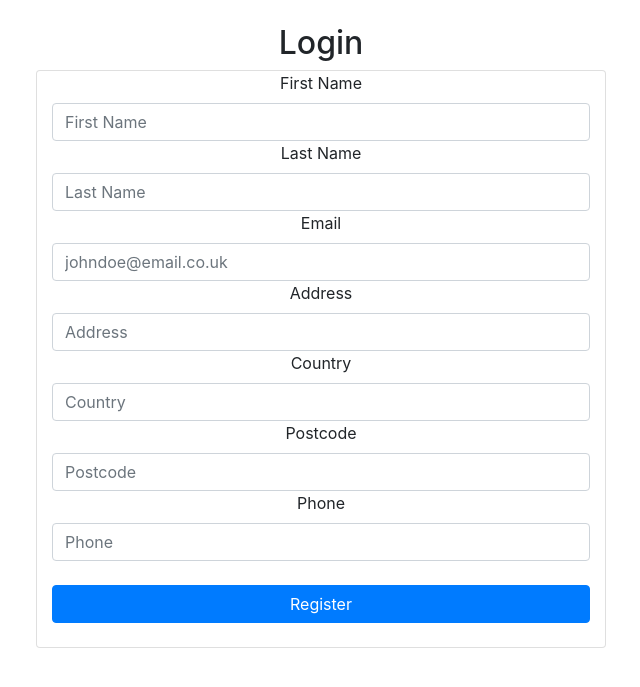
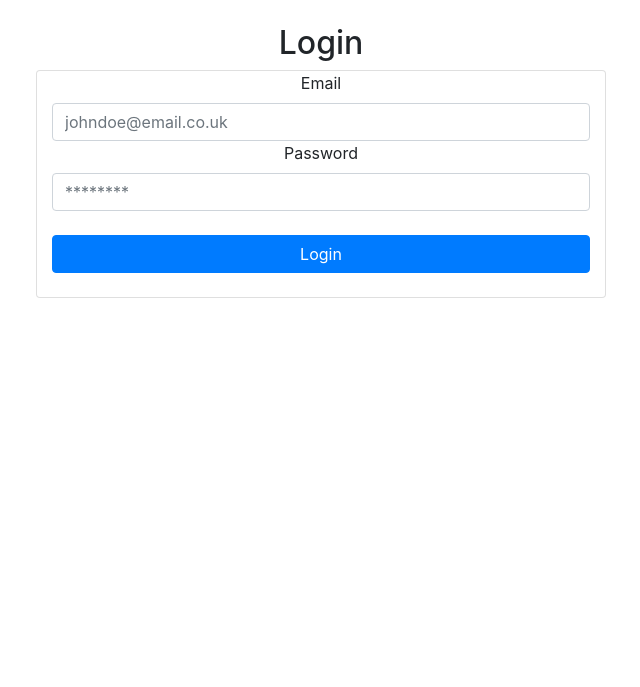
Before and after one commit to numbology/wh-task, a PHP site: page /user/login/ in a window 1280 px wide. Shown: the part 56-743 px from the top of the page, without its empty margins (319-959 px from the left). Run offline with PHP 8.4, Linux system fonts and the light colour scheme; data that the repository does not hold is empty.

Commit message:
registration, signing out, validation, report

```diff
--- a/bootstrap.php
+++ b/bootstrap.php
@@ -1,4 +1,5 @@
 <?php
+session_start();
 
 include "config.php";
 include "autoloader.php";
--- a/config.php
+++ b/config.php
@@ -8,6 +8,7 @@ define("DB_PASS", "");
 define("DB_NAME", "workhorse");
 
 define("ROOT_DIR", __DIR__);
+define("BASE_URL", "http://workhorse.site/");
 define("DS", DIRECTORY_SEPARATOR);
 
 define("DEFAULT_CONTROLLER", "HomeController");
--- a/controllers/BaseController.php
+++ b/controllers/BaseController.php
@@ -14,8 +14,19 @@ class BaseController {
     {
         $path = ROOT_DIR . DS . 'views' . DS  . $view . '.php';
         $layout = ROOT_DIR . DS . 'views' . DS . 'layouts' . DS . $layout . '.php';
+        $data['data'] = $data;
         $data['file'] = $path;
         include($layout);
     }
 
+    public function redirect($controller, $method = null, $params = [])
+    {
+        if (!$method) $method = DEFAULT_METHOD;
+        $url = BASE_URL . $controller . "/" . $method;
+        if ($params) {
+            $url .= '/' . join("/", $params);
+        }
+        header("Location: " . $url);
+    }
+
 }
--- a/controllers/UserController.php
+++ b/controllers/UserController.php
@@ -5,32 +5,48 @@ class UserController extends BaseController {
     public function __construct()
     {
         $this->model = new User();
-
     }
 
     public function index()
     {
         // show all users
-        $this->model->getUsers();
+        $rows = $this->model->getUsers();
+        $this->loadView('report', $rows);
     }
 
-    public function create()
-    {
-        echo '<pre>'; print_r($_POST); echo '</pre>'; die;
-        // create user
-        if ($this->model->saveUser()) {
-            // redirect
+    public function register() {
+        // show register view or registers the user
+        if ($_SERVER['REQUEST_METHOD'] == 'POST') {
+            $saved = $this->model->saveUser();
+            if (is_array($saved)) {
+                // if errors occur
+                $this->loadView('register', $saved);
+            } else {
+                $this->redirect('login');
+            }
+        } else {
+            $this->loadView('register');
         }
     }
 
-
-    public function register() {
-        // show register view
-        $this->loadView('register');
+    public function login() {
+        if (isset($_SESSION['logged_in'])) $this->redirect('home');
+        // show login view or logins the user
+        if ($_SERVER['REQUEST_METHOD'] == 'POST') {
+            $loggedIn = $this->model->loginUser();
+            if (is_array($loggedIn)) {
+                $this->loadView('login', $loggedIn);
+            } else {
+                $this->redirect('home');
+            }
+        } else {
+            $this->loadView('login');
+        }
     }
 
-    public function login() {
-        // show login view
-        $this->loadView('login');
+    public function logout() {
+        unset($_SESSION['logged_in']);
+        session_destroy();
+        $this->redirect('home');
     }
 }
--- a/models/User.php
+++ b/models/User.php
@@ -5,7 +5,7 @@ class User extends Model {
     {
         $result = $this->db->query("SELECT * FROM users");
         $rows = $result->fetch_all(MYSQLI_ASSOC);
-        echo '<pre>'; print_r($rows); echo '</pre>'; die;
+        return $rows;
     }
 
     public function getUser($id)
@@ -16,11 +16,67 @@ class User extends Model {
 
     public function saveUser()
     {
-        // save user
+
+        if ($_POST['password'] !== $_POST['re_password']) {
+            $errors['errors'] = "Passwords don't match. Please fill in details again.";
+        }
+
+        $email = $_POST['email'];
+
+        $checkIfExists = $this->db->query("SELECT 1 FROM users WHERE email = '$email'");
+        $checkResult = $checkIfExists->fetch_all(MYSQLI_ASSOC);
+
+        if (!empty($checkResult)) {
+            $errors['errors'] = "User with this email already exists.";
+        }
+
+        $fields = ['phone','first_name', 'last_name', 'address', 'postcode', 'country', 'password'];
+        $data = [];
+
+        foreach($fields as $field) {
+            if(empty($_POST[$field])) {
+                $errors['errors'] = "Please fill all required fields.";
+                return $errors;
+            }
+            $data[$field] = $this->validate($_POST[$field]);
+        }
+        extract($data);
+        $password = md5($this->validate($_POST['password']));
+
+        $insertQuery = "INSERT INTO users (first_name, last_name, email, phone, address, postcode, country, password)
+                            VALUES ('$first_name', '$last_name', '$email', '$phone', '$address', '$postcode', '$country', '$password');";
+
+        if (!empty($errors)) {
+            return $errors;
+        }
+
+        $this->db->query($insertQuery);
     }
 
-    public function validate()
+    public function validate($v)
     {
-        // vaidate all fields before save
+        $v = trim($v);
+        filter_var($v, FILTER_SANITIZE_STRING);
+        $v = $this->db->real_escape_string($v);
+
+        return $v;
+    }
+
+    public function loginUser()
+    {
+        $email = $this->validate($_POST['email']);
+        $password = md5($this->validate($_POST['password']));
+
+        $checkIfValid = $this->db->query("SELECT * FROM users WHERE email = '$email' AND password = '$password'");
+        $checkResult = $checkIfValid->fetch_all(MYSQLI_ASSOC);
+        if (!empty($checkResult[0])) {
+            $_SESSION['logged_in'] = true;
+            $_SESSION['user'] = $checkResult[0]['first_name'] . ' ' . $checkResult[0]['last_name'];
+        } else {
+            $errors['errors'] = "Email or password is wrong. Please try again.";
+            return $errors;
+        }
+
+
     }
 }
--- a/views/layouts/default.php
+++ b/views/layouts/default.php
@@ -4,18 +4,25 @@
     </head>
     <body>
         <nav class="navbar navbar-expand-sm bg-dark">
-            <a class="navbar-brand" href="/workhorse-task/">Home</a>
-            <ul class="navbar-nav">
+            <a class="navbar-brand" href="/">Home</a>
+            <ul class="navbar-nav mr-auto">
                 <li class="nav-item">
-                    <a class="nav-link" href="/workhorse-task/views/register.php">REGISTER</a>
+                    <a class="nav-link" href="/user/register/">REGISTER</a>
                 </li>
                 <li class="nav-item">
-                    <a class="nav-link" href="/workhorse-task/views/login.php">LOGIN</a>
+                    <a class="nav-link" href="/user/login/">LOGIN</a>
                 </li>
                 <li class="nav-item">
-                    <a class="nav-link" href="/workhorse-task/views/report.php">USER LIST</a>
+                    <a class="nav-link" href="/user/">USER LIST</a>
                 </li>
             </ul>
+            <?php if (isset($_SESSION['logged_in'])) { ?>
+                <ul class="navbar-nav">
+                    <li class="nav-item">
+                      <a class="" href="/user/logout/">Sign Out</a>
+                    </li>
+                </ul>
+            <?php } ?>
         </nav>
         <br />
 
--- a/views/login.php
+++ b/views/login.php
@@ -1,33 +1,24 @@
-       <?= $data['gosho']?>
+
         <div class="container text-center">
             <h2>Login</h2>
-            <form method="post" action="register.php">
+
+            <form method="post" action="/user/login/">
                 <div class="form-group justify-content-md-center row">
                     <div class="card col-md-6">
-
-                        <label for="first_name">First Name</label>
-                        <input class="form-control" name="first_name" placeholder="First Name" required />
-
-                        <label for="last_name">Last Name</label>
-                        <input class="form-control" name="last_name" placeholder="Last Name" required />
-
-                        <label for="email" type="email">Email</label>
+                    <?php if ($data['data']) { ?>
+                        <?php foreach($data['data'] as $error) { ?>
+                            <div class="alert alert-danger">
+                                <?= $error; ?>
+                            </div>
+                        <?php } } ?>
+                        <label for="email">Email</label>
                         <input class="form-control" type="email" name="email" placeholder="johndoe@email.co.uk" required />
 
-                        <label for="address">Address</label>
-                        <input class="form-control" name="address" placeholder="Address" required />
-
-                        <label for="country">Country</label>
-                        <input class="form-control" name="country" placeholder="Country" required />
-
-                        <label for="postcode">Postcode</label>
-                        <input class="form-control" name="postcode" placeholder="Postcode" required />
-
-                        <label for="phone">Phone</label>
-                        <input class="form-control" name="phone" placeholder="Phone" required />
+                        <label for="password">Password</label>
+                        <input class="form-control" type="password" name="password" placeholder="********" required />
 
                         <br />
-                        <button class="btn btn-primary" type="submit" value="Register">Register</button>
+                        <button class="btn btn-primary" type="submit" value="Login">Login</button>
                         <br />
                     </div>
                 </div>
```
Also changed, not shown: views/home.php (+27 -1 lines), views/register.php (+24 -9 lines), views/report.php (+18 -14 lines).
